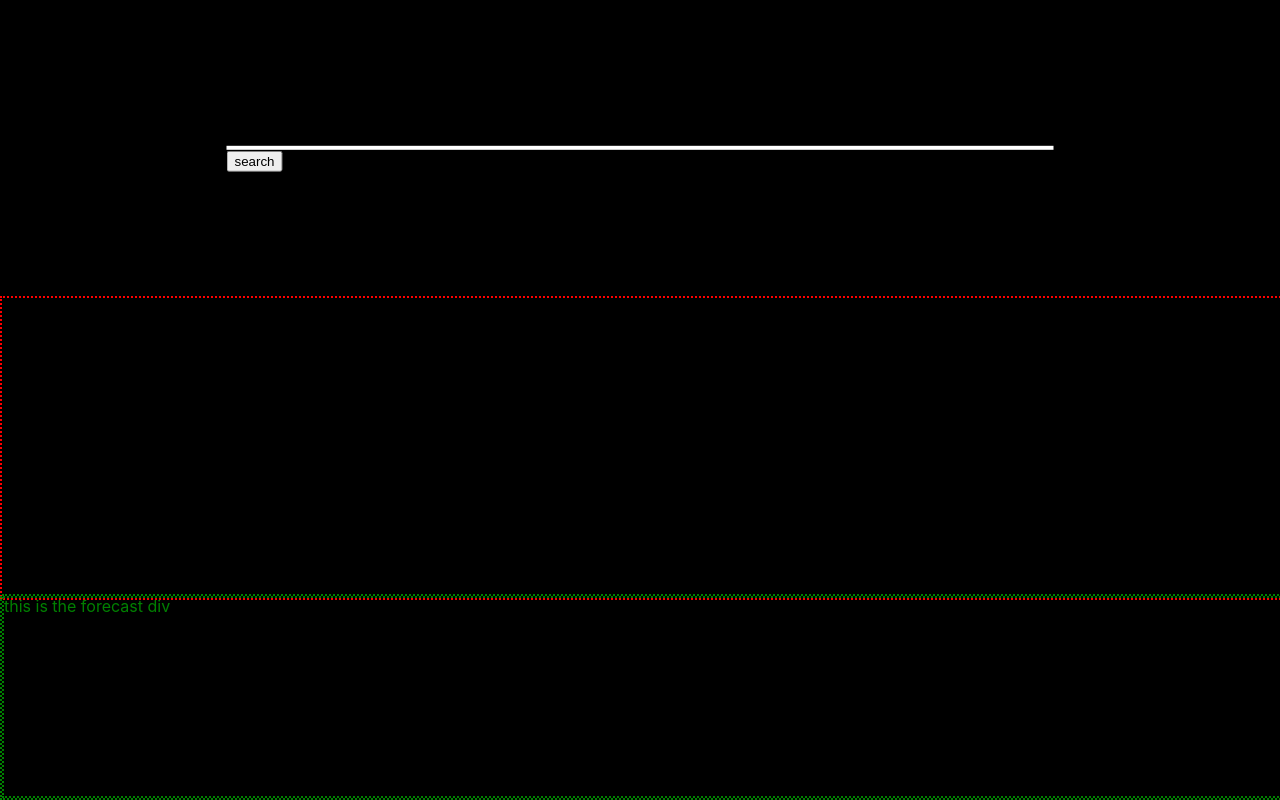
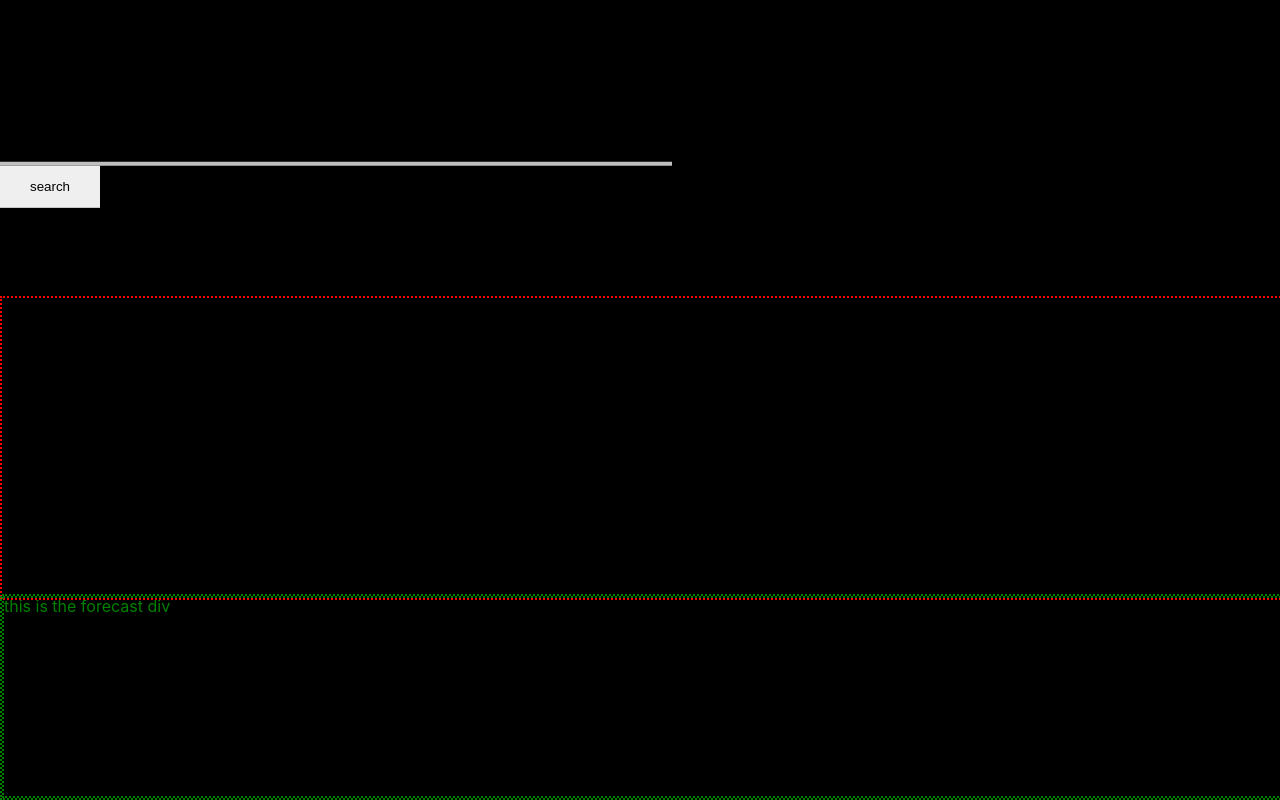
Before and after one commit to literalsunbear/weather, a React (Create React App) app in the folder weather/: page / in a window 1280 px wide. Built offline with nearby package versions, Linux system fonts and the light colour scheme.

Commit message:
Styling the search box

```diff
--- a/weather/src/App.css
+++ b/weather/src/App.css
@@ -1,3 +1,6 @@
+@import url('https://fonts.googleapis.com/css2?family=Raleway:wght@300;500&display=swap');
+/* font-family: 'Raleway', sans-serif */
+
 body {
   position: relative;
   height: 100vh;
@@ -25,20 +28,31 @@ body {
 #search-container {
   position: absolute;
   z-index: 3;
-  left: 50%;
   top: 10%;
-  transform: translate(-50%, -10%);
+  transform: translateY(-10%);
+
 }
-#search-container input {
+
+#search-box {
   border: none;
   outline: none;
   background: none;
   border-top: none;
   border-right: none;
   border-left: none;
-  border-bottom: 4px solid white;
-  font-size: 4em;
-  color: white;
+  border-bottom: 4px solid rgba(255, 255, 255, .75);
+  width: 75%;
+
+  font-family: 'Raleway';
+  font-size: 80px;
+  font-weight: 300;
+  color: rgba(255, 255, 255, .75);
+}
+#search-container button {
+  width: 100px;
+  padding: 1em 2em;
+  outline: none;
+  border: none;
 }
 
 /* EFFECTS CONTAINER ================ */
--- a/weather/src/App.js
+++ b/weather/src/App.js
@@ -50,6 +50,7 @@ class App extends React.Component {
           type="text"
           value={this.state.inputValue}
           onChange={this.handleInputChange}></input>
+          <br></br>
           <button
           type="submit"
           onClick={this.handleTestClick}>search</button>
```
